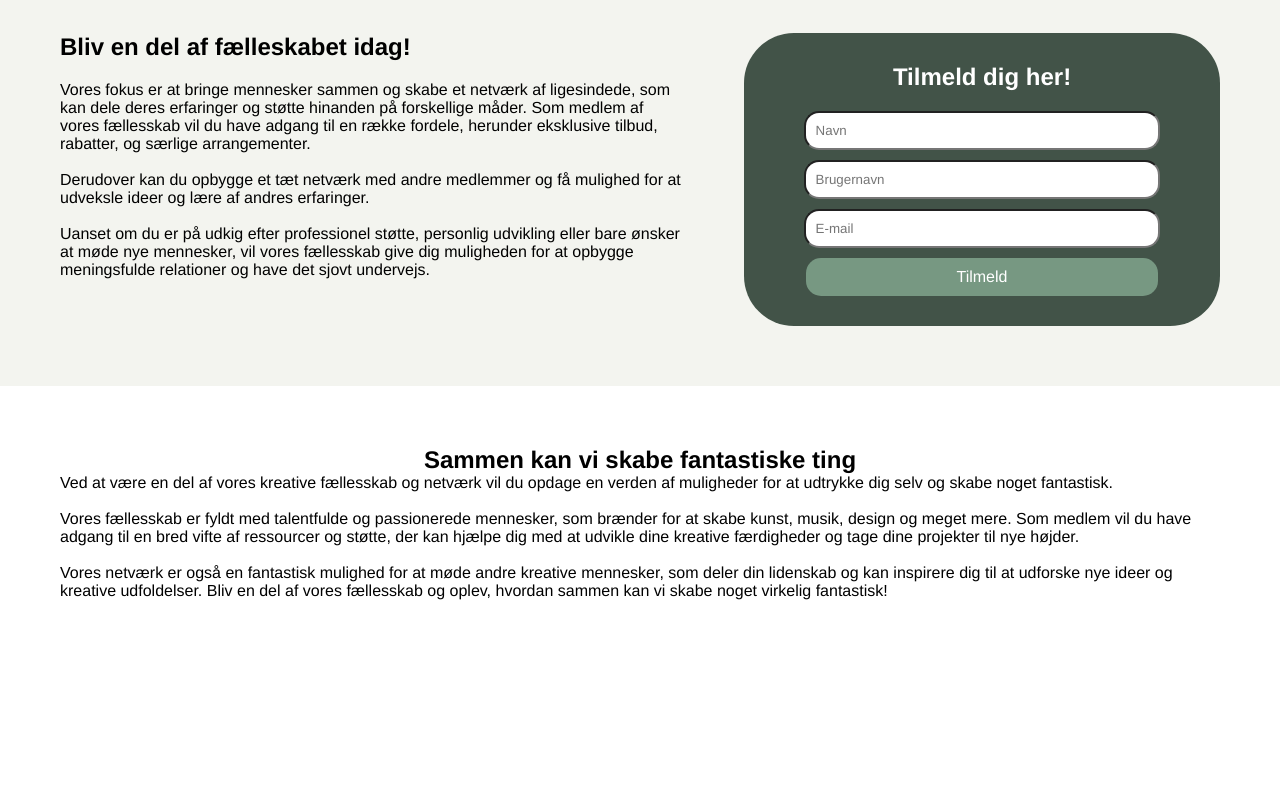
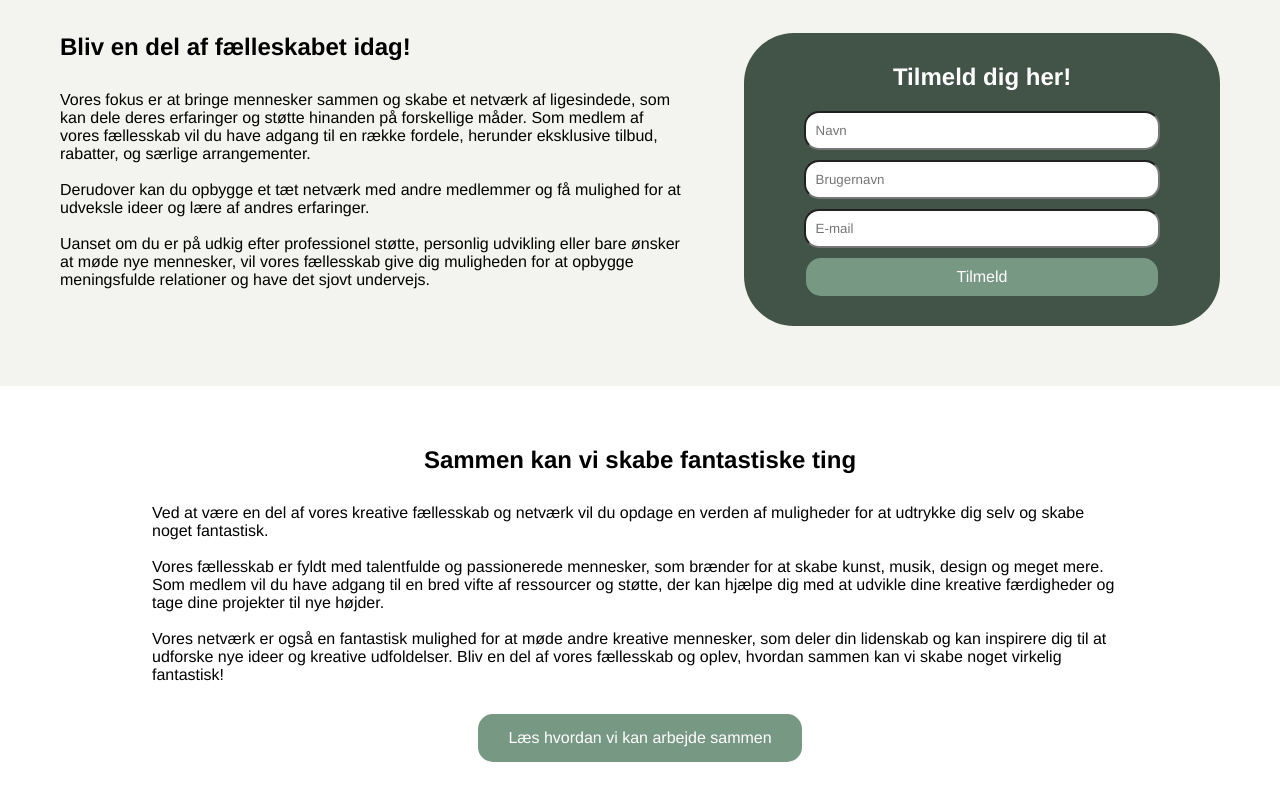
Before and after one commit to aintLoyal/Kodning, a plain HTML site: page index.html in a window 1280 px wide. Shown: the part 581-1382 px from the top of the page. Before the commit the page ends 1241 px from the top, so only its background shows below. Drawn offline with Linux system fonts and the light colour scheme.

Commit message:
tilpasset artikel 2

```diff
--- a/css/style.css
+++ b/css/style.css
@@ -85,7 +85,7 @@ article div {
 }
 
 .fælleskab h1 {
-    margin: 0 0 20px 0;
+    margin: 0 0 30px 0;
 }
 
 .tilmeld {
@@ -128,16 +128,33 @@ article div {
 .fantastisk {
     display: flex;
     flex-direction: column;
+    width: 80%;
 }
 
 .fantastisk h1 {
     text-align: center;
+    margin: 0 0 30px 0;
 }
 
 .article2 {
     background-color: white;
+    display: flex;
+    justify-content: center;
 }
 
 .fantastisk {
     background-color: white;
 }
+
+.fantastisk a {
+    border-radius: 15px;
+    padding: 15px 30px;
+    width: fit-content;
+    color: white;
+    background-color: #779882;
+    text-decoration: none;
+    text-align: center;
+    display: flex;
+    align-self: center;
+    margin: 30px;
+}
--- a/index.html
+++ b/index.html
@@ -61,9 +61,14 @@
                     <p>Vores fællesskab er fyldt med talentfulde og passionerede mennesker, som brænder for at skabe kunst, musik, design og meget mere. Som medlem vil du have adgang til en bred vifte af ressourcer og støtte, der kan hjælpe dig med at udvikle dine kreative færdigheder og tage dine projekter til nye højder.</p>
                     <br>
                     <p>Vores netværk er også en fantastisk mulighed for at møde andre kreative mennesker, som deler din lidenskab og kan inspirere dig til at udforske nye ideer og kreative udfoldelser. Bliv en del af vores fællesskab og oplev, hvordan sammen kan vi skabe noget virkelig fantastisk!</p>
+                    <a href="#">Læs hvordan vi kan arbejde sammen</a>
                 </div>
             </div>
         </article>
+
+        <footer>
+
+        </footer>
     </main>
 
 </body>
```
